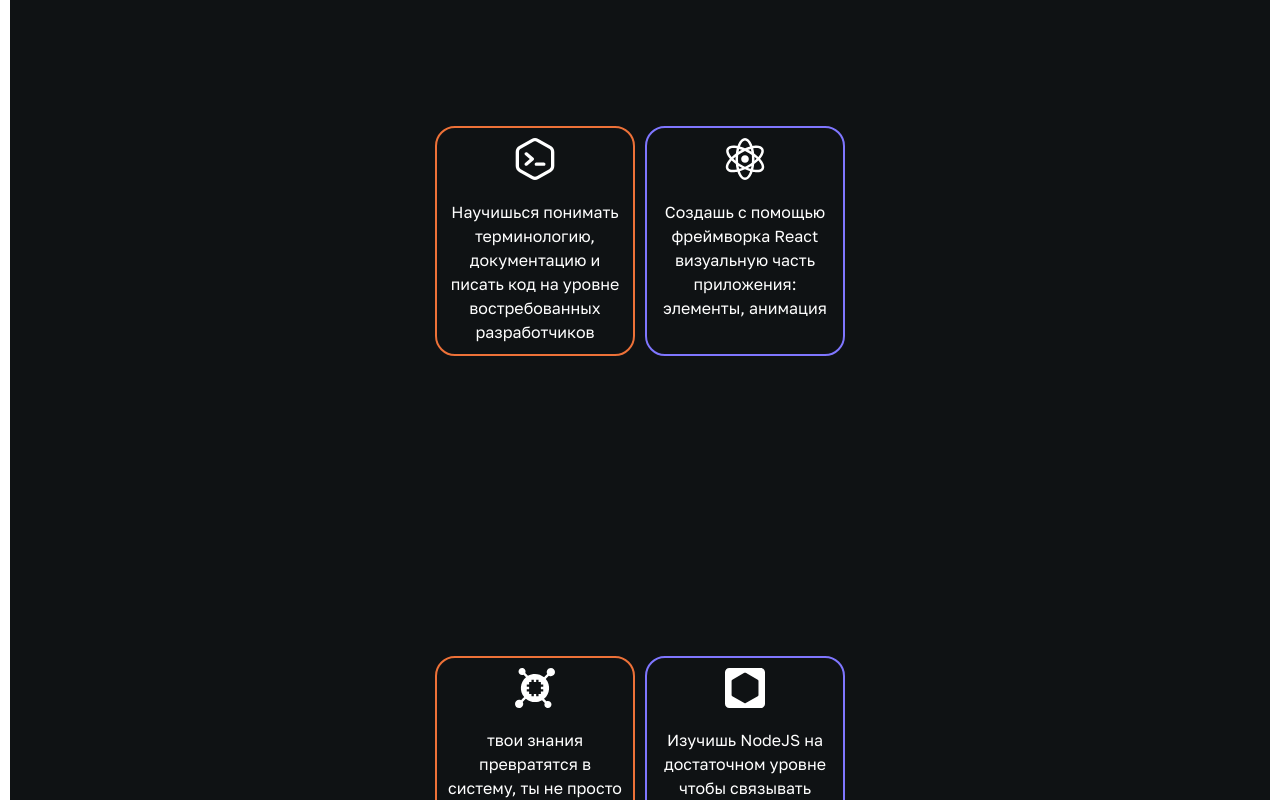
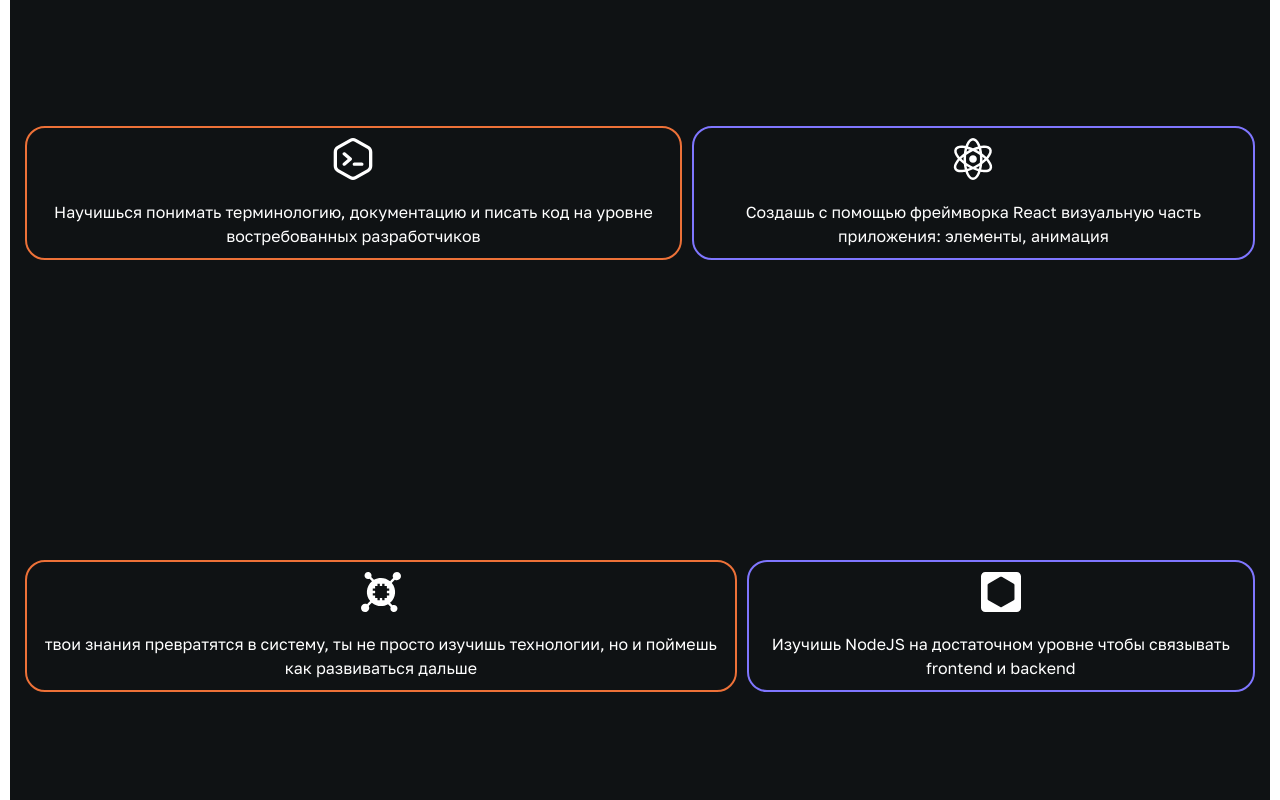
Before and after one commit to ALevterov/result-school-test, a React (Create React App) app: page / in a window 1280 px wide. Shown: the part 3280-4080 px from the top of the page. Built offline with nearby package versions, Linux system fonts and the light colour scheme.

Commit message:
задание готово

```diff
--- a/src/app/components/parallax/MparallaxSkillCard.jsx
+++ b/src/app/components/parallax/MparallaxSkillCard.jsx
@@ -8,7 +8,7 @@ export const ParralaxSkillCard = forwardRef((props, ref) => {
       ref={ref}
       className={
         css +
-        ` flex flex-col items-center xl:mt-[30rem] text-[#fff] trans:my-[1rem] md:my-[1rem] max-w-[20rem] exsm:max-w-[50%]`
+        ` flex flex-col items-center xl:mt-[30rem] text-[#fff] trans:my-[1rem] md:my-[1rem] trans:max-w-[20rem] md:max-w-[20rem] exsm:max-w-[50%]`
       }
     >
       <div className='3xl:mb-[3rem] 2xl:mb-[3rem] xl:mb-[2rem] trans:mb-[1rem] md:mb-[1rem]'>
```
